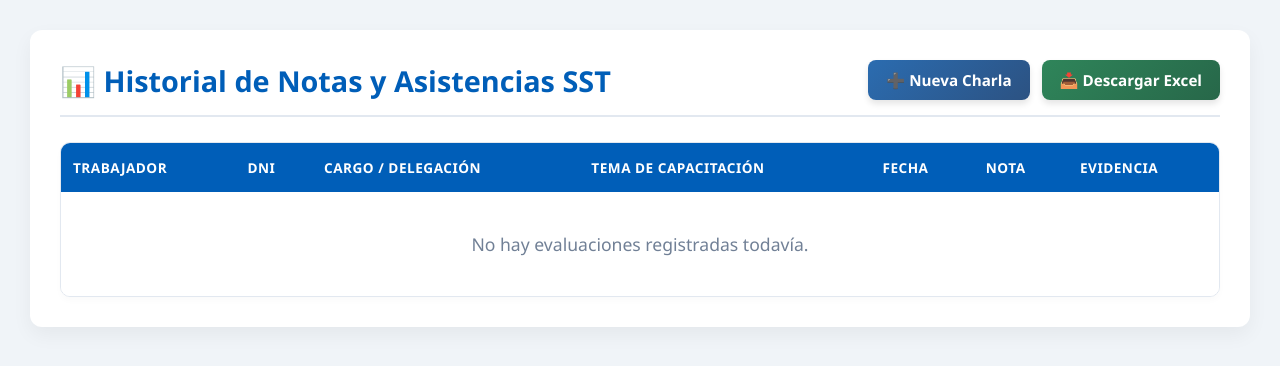
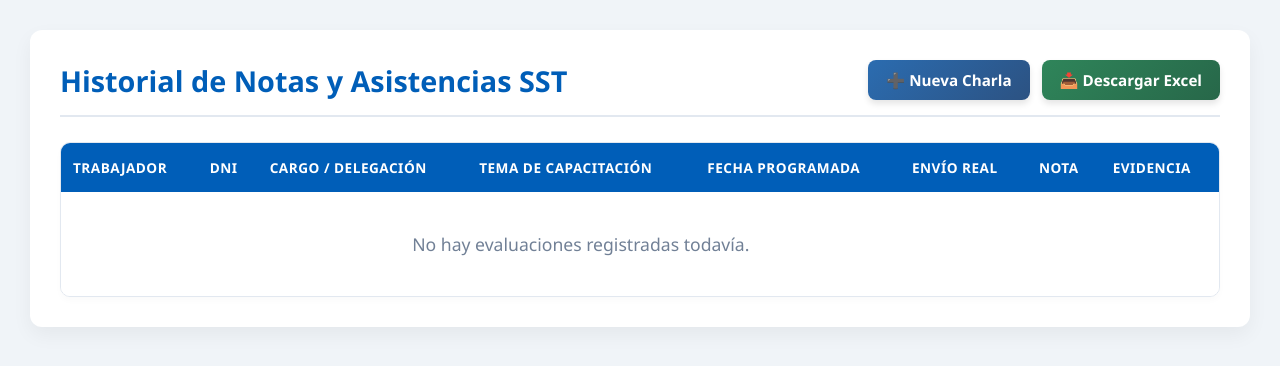
Before and after one commit to ANGEL19-K/sistema-sst, a Flask app: page /admin/capacitacion/resultados in a window 1280 px wide. Shown: the top 366 px of the page. Run offline with Flask 3, Linux system fonts and the light colour scheme; data that the repository does not hold is empty.

Commit message:
Update resultados_capacitaciones.html

```diff
--- a/templates/resultados_capacitaciones.html
+++ b/templates/resultados_capacitaciones.html
@@ -61,7 +61,7 @@
 <body>
     <div class="container">
         <div class="header-flex">
-            <h1>📊 Historial de Notas y Asistencias SST</h1>
+            <h1>Historial de Notas y Asistencias SST</h1>
             <div class="btn-group">
                 <a href="/admin/capacitacion/nueva" class="btn-accion btn-nueva">➕ Nueva Charla</a>
                 <a href="/admin/capacitacion/exportar" class="btn-accion btn-excel">📥 Descargar Excel</a>
@@ -76,7 +76,8 @@
                         <th>DNI</th>
                         <th>Cargo / Delegación</th>
                         <th>Tema de Capacitación</th>
-                        <th>Fecha</th>
+                        <th>Fecha Programada</th>
+                        <th>Envío Real</th>
                         <th>Nota</th>
                         <th>Evidencia</th>
                     </tr>
@@ -93,6 +94,9 @@
                         <td style="font-weight: 500; color: #2c5282;">{{ ev.nombre_charla }}</td>
                         <td>
                             <span class="badge-fecha">📅 {{ ev.fecha_charla }}</span>
+                        </td>
+                        <td>
+                            <span style="font-size: 0.85rem; color: #4a5568; background: #e2e8f0; padding: 4px 8px; border-radius: 4px; font-weight: bold;"> 🕒 {{ ev.fecha_real_envio }}</span>
                         </td>
                         <td>
                             {% if ev.nota_final >= 15 %}
```
